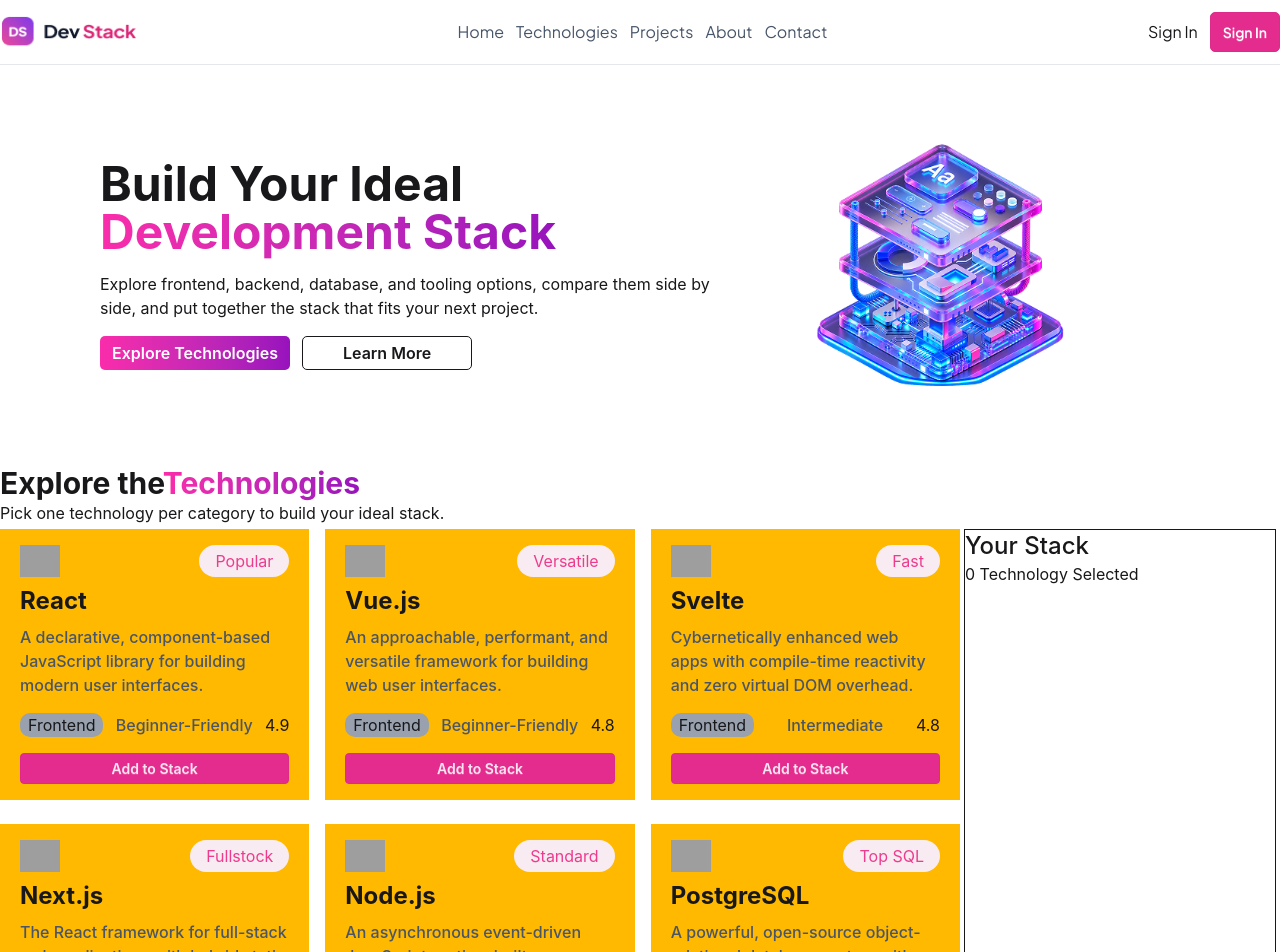
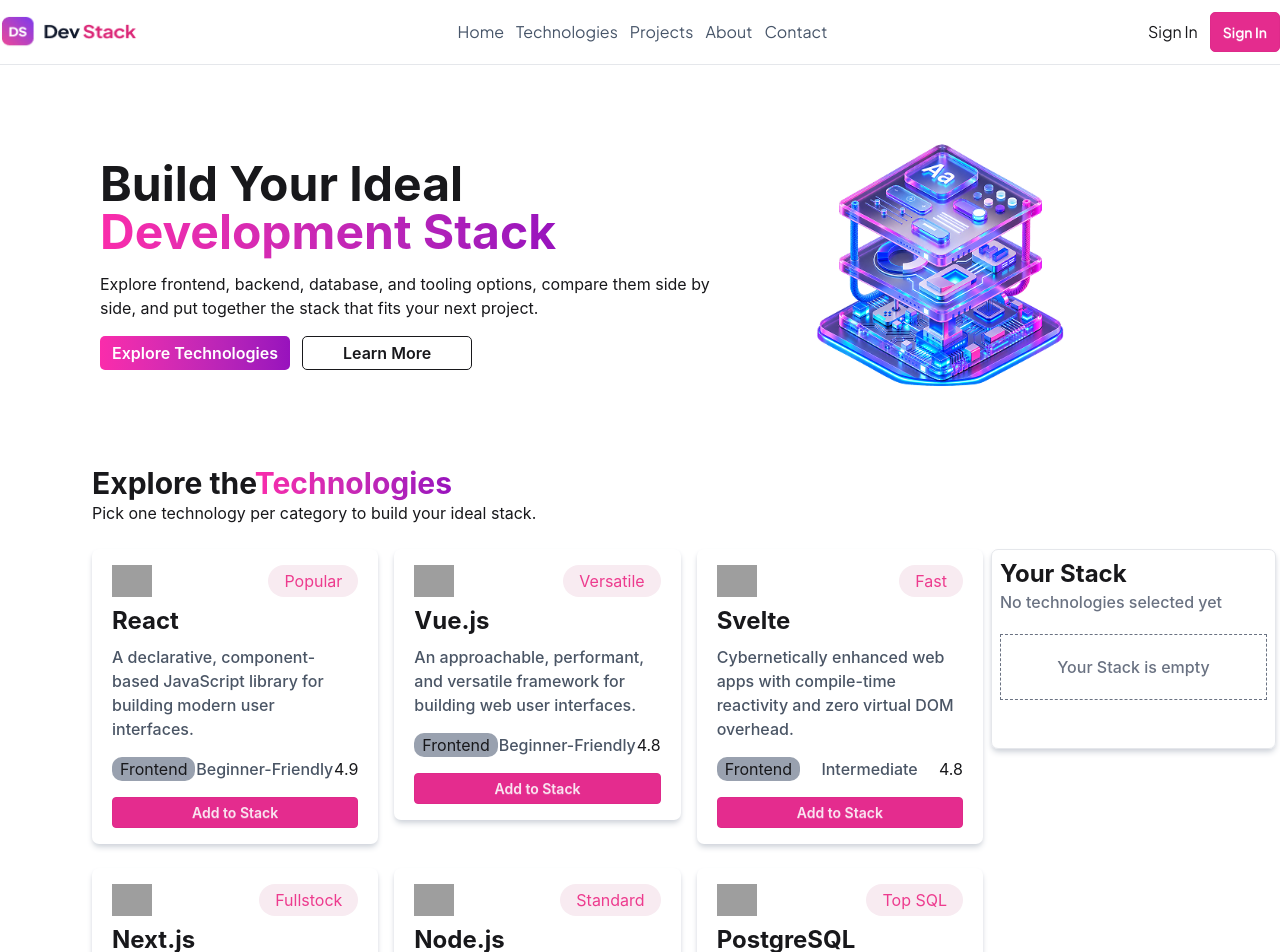
Before and after one commit to litonraha591-hub/B14-A05-DevStack, a React (Vite) app: page / in a window 1280 px wide. Shown: the top 952 px of the page. Built offline with nearby package versions, Linux system fonts and the light colour scheme; grey boxes are pictures that could not be loaded.

Commit message:
Added Remove all button and perform some design for cart section and your cart section

```diff
--- a/src/Components/TechCart.tsx
+++ b/src/Components/TechCart.tsx
@@ -1,5 +1,7 @@
 import { useState, type Dispatch, type SetStateAction } from "react";
 import type { ITechnologiesProps } from "../Type/Type";
+
+import { FaCheck } from "react-icons/fa";
 
 
 interface ITechCartProps{
@@ -18,18 +20,19 @@
    const handleSelectedTechnology =()=>{
     setIsSelected(true)
 
-    // if(isSelected === true)
+    // if(isSelected === true)<FaCheck />
     // {
     //     alert(`${technology.name} added`)
     // }
 
     setSelectedTechnology([...selectedTechnology, technology])
+
    }
 
 
     return (
-        <div>
-                <div className="bg-amber-400">
+        <div className="">
+                <div className="bg-white border-none shadow-gray-300 shadow-md rounded-[7px] ">
 
                         <div className="m-1 p-4">
                         <div className="flex justify-between">
@@ -52,7 +55,7 @@
                        <button onClick={()=>handleSelectedTechnology()}
                         className="btn btn-active btn-secondary h-auto p-1 mt-2 container mx-auto"
                         disabled={isSelected === true ? true: false}>
-                        {isSelected === true ? "Added ot Stack":"Add to Stack"}</button>
+                        {isSelected === true ? <span className="flex items-center text-[#ed3b8e] gap-1 font-bold"> <FaCheck />Added to Stack</span>: "Add to Stack"}</button>
                   </div>
                 </div>
         </div>
--- a/src/Components/Technologies.tsx
+++ b/src/Components/Technologies.tsx
@@ -16,14 +16,14 @@
   const technologies = use(technologiesPromise);
 
   return (
-    <div>
+    <div className="ml-23">
       <h1 className="font-bold text-3xl">
         Explore the
         <span className="bg-gradient-to-r from-[#fa2cab] to-[#9812bd] bg-clip-text text-transparent">
           Technologies
         </span>
       </h1>
-      <p>Pick one technology per category to build your ideal stack.</p>
+      <p className="mb-5">Pick one technology per category to build your ideal stack.</p>
       <div className="grid grid-cols-4">
         <div className="grid col-span-3  justify-between">
          <TechnologyCard technologies ={technologies}
@@ -37,6 +37,7 @@
 
         <div className="grid col-span-1">
           <YourStack
+
         cart ={cart}
         setCart={setCart}
        selectedTechnology={selectedTechnology}
--- a/src/Components/YourStack.tsx
+++ b/src/Components/YourStack.tsx
@@ -1,5 +1,7 @@
 import type { Dispatch, SetStateAction } from "react";
 import type { ITechnologiesProps } from "../Type/Type";
+import { RxCross2 } from "react-icons/rx";
+import { IoCheckmark } from "react-icons/io5";
 
 interface IYourStackProps{
     selectedTechnology: ITechnologiesProps[];
@@ -9,23 +11,59 @@
 
 
 const YourStack = ({selectedTechnology,setSelectedTechnology}:IYourStackProps) => {
-    console.log(selectedTechnology,'technology')
+    const handleRemoveTechnology=((technology:ITechnologiesProps)=>{
+        const restTechnology = selectedTechnology.filter(
+        selectedTechnology=> selectedTechnology.name !== technology.name)
+            console.log(restTechnology, "restTechnology")
+            setSelectedTechnology(restTechnology)
+    })
+    if(selectedTechnology.length === 0){
+        return <div className="ml-2 h-auto w-auto border-1 max-h-50 border-gray-200 rounded-[7px] m-1 p-2 shadow-gray-300 shadow-md container ">
+        <div className="text-2xl font-bold">
+                Your Stack
+
+            </div>
+            <h2 className=" text-gray-500 mb-2 font-medium">No technologies selected yet</h2>
+            <div className=" mt-5 text-gray-500 mb-2 p-5 text-center border-1 border-dashed font-medium">
+                Your Stack is empty
+            </div>
+        </div>
+    }
+
+const handleRemoveAllTechnology =((technology:ITechnologiesProps)=>{
+  console.log(technology, "remove all technology")
+
+})
+
     return (
-        <div className="border-1 m-1">
+        <div className="ml-4 w-full rounded-[7px] p-3 shadow-md shadow-gray-400">
+
             <div className="text-2xl font-medium">
                 Your Stack
 
             </div>
-            <div className="">
+            <div className=" text-gray-500 mb-2 ">
+
                 {selectedTechnology.length} Technology Selected
             </div>
-     { selectedTechnology.map((technology)=>{
+        { selectedTechnology.map((technology)=>{
         return(
-         <div className="flex gap-3 items-center font-medium ">
-             <img src={technology.image} alt={technology.name} className="h-[40px] w-[40px]" />
+        <div>
+
+             <div className="flex gap-2 items-center justify-between font-medium border mt-3 p-2 rounded-[5px] border-gray-300 shadow-md">
+            <div className="flex gap-3 items-center">
+             <img src={technology.image} alt={technology.name} className="h-[30px] w-[30px]" />
              <div><h2>{technology.name}</h2>
              <h2 className="text-[10px]">{technology.category}</h2></div>
          </div>
+        <span className="cursor-pointer" onClick={()=> handleRemoveTechnology(technology)}>
+            <RxCross2 />
+        </span>
+
+         </div>
+
+        </div>
+
 
 
         )
@@ -33,7 +71,11 @@
 
 
      }
+      <button  onClick={()=> handleRemoveAllTechnology(technologies)}
+     className="btn btn-active btn-secondary container mx-auto mt-5">Remove All</button>
+
         </div>
+
     );
 };
 
```
